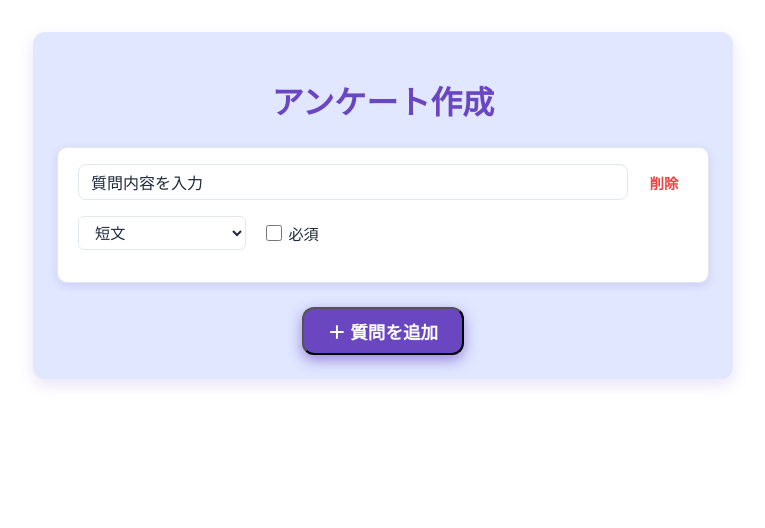
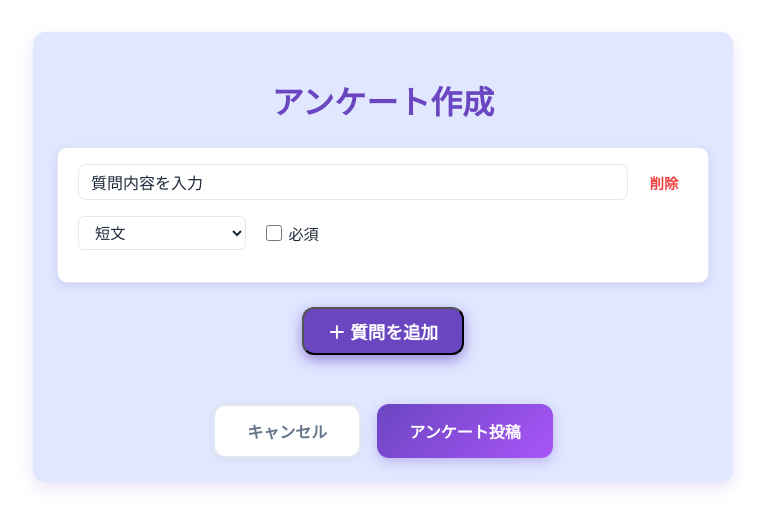
Before and after one commit to mitsuki0215/camp-10, a React (Create React App) app in the folder frontend/: page /anq in a window 1280 px wide. Shown: the top 528 px of the page, without its empty margins (257-1022 px from the left). Built offline with nearby package versions, Linux system fonts and the light colour scheme.

Commit message:
アンケート制作修正

```diff
--- a/frontend/src/components/Anq.css
+++ b/frontend/src/components/Anq.css
@@ -210,3 +210,67 @@
   background-color: var(--accent-purple);
   box-shadow: 0 8px 18px rgba(168, 85, 247, 0.8);
 }
+
+/* アクションボタン */
+.action-buttons {
+  display: flex;
+  gap: 1rem;
+  justify-content: center;
+  margin-top: 2rem;
+  padding-top: 1rem;
+  border-top: 1px solid var(--border-light);
+}
+
+.cancel-btn {
+  color: var(--text-gray);
+  text-decoration: none;
+  font-weight: 600;
+  padding: 0.8rem 2rem;
+  border-radius: 12px;
+  background: var(--white);
+  border: 2px solid var(--border-light);
+  transition: all 0.3s ease;
+  box-shadow: 0 2px 8px rgba(0, 0, 0, 0.05);
+  font-size: 1rem;
+  display: flex;
+  align-items: center;
+  justify-content: center;
+}
+
+.cancel-btn:hover {
+  background: var(--light-gray);
+  border-color: var(--text-gray);
+  transform: translateY(-1px);
+}
+
+.submit-btn {
+  background: linear-gradient(135deg, var(--primary-purple), var(--accent-purple));
+  color: var(--white);
+  border: none;
+  padding: 0.8rem 2rem;
+  border-radius: 12px;
+  font-size: 1rem;
+  font-weight: 600;
+  cursor: pointer;
+  transition: all 0.3s ease;
+  box-shadow: 0 4px 12px rgba(107, 70, 193, 0.3);
+}
+
+.submit-btn:hover {
+  transform: translateY(-2px);
+  box-shadow: 0 6px 20px rgba(107, 70, 193, 0.4);
+}
+
+/* レスポンシブ対応 */
+@media (max-width: 768px) {
+  .action-buttons {
+    flex-direction: column;
+    align-items: center;
+  }
+
+  .cancel-btn,
+  .submit-btn {
+    width: 100%;
+    max-width: 300px;
+  }
+}
--- a/frontend/src/components/Anq.js
+++ b/frontend/src/components/Anq.js
@@ -1,4 +1,5 @@
 import React, { useState } from 'react';
+import { Link } from 'react-router-dom';
 import { v4 as uuidv4 } from "uuid";
 import './Anq.css';
 
@@ -59,6 +60,13 @@ const Anq = () => {
       }
       return q;
     }));
+  };
+
+  // アンケート投稿処理（仮実装）
+  const handleSubmit = () => {
+    alert('アンケートが投稿されました！');
+    // 実際の実装では、APIにデータを送信
+    console.log('投稿データ:', questions);
   };
 
   return (
@@ -137,6 +145,16 @@ const Anq = () => {
       >
         ＋ 質問を追加
       </button>
+
+      {/* アクションボタン */}
+      <div className="action-buttons">
+        <Link to="/" className="cancel-btn">
+          キャンセル
+        </Link>
+        <button className="submit-btn" onClick={handleSubmit}>
+          アンケート投稿
+        </button>
+      </div>
     </div>
   );
 };
```
